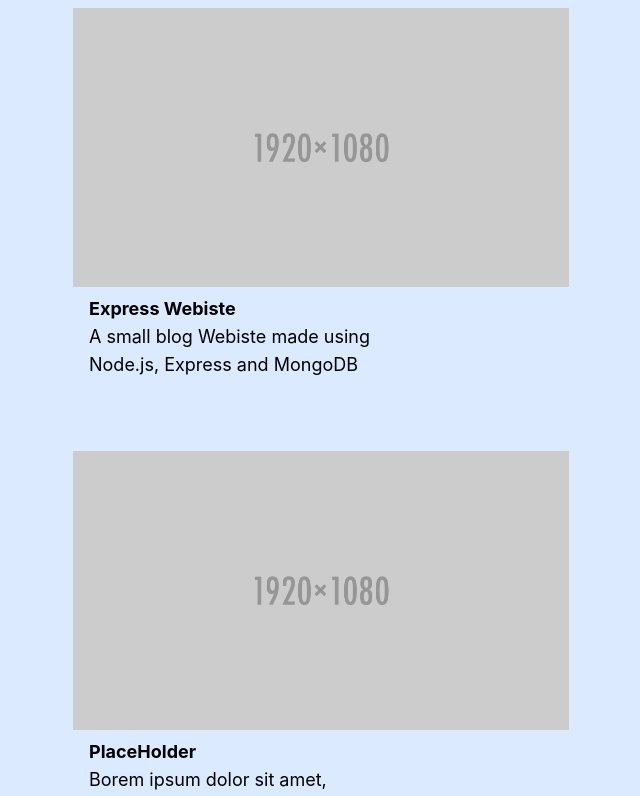
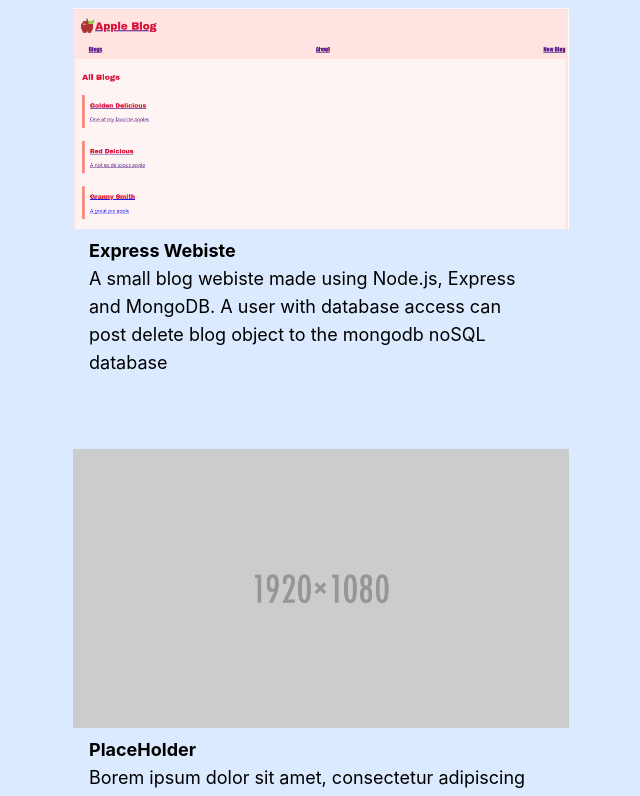
Before and after one commit to Koj101/portfolio-website, a React (Vite) app in the folder my portfolio/: page / in a window 1280 px wide. Shown: the part 1239-2035 px from the top of the page, without its empty margins (319-959 px from the left). Built offline with nearby package versions, Linux system fonts and the light colour scheme.

Commit message:
Added image for express website project

```diff
--- a/my portfolio/src/ProjectList.jsx
+++ b/my portfolio/src/ProjectList.jsx
@@ -9,9 +9,9 @@ function Carsouel({ slides }) {
             key={s.id}
             src={s.img}
           ></img>
-          <div className="px-2 md:px-6">
+          <div className="px-2 md:px-6 ">
             <h1 class=" text-sm md:text-lg font-bold">{s.name}</h1>
-            <p class=" text-sm md:text-lg w-xs">{s.description}</p>
+            <p class=" text-sm w-xs md:text-lg md:w-md">{s.description}</p>
           </div>
         </div>
       ))}
--- a/my portfolio/src/Projects.jsx
+++ b/my portfolio/src/Projects.jsx
@@ -1,15 +1,16 @@
 import { useState } from "react";
 import Carsouel from "./ProjectList";
 import project0 from "./assets/placeholderImg.png";
+import blogImg from "./assets/AppleBlog1.png";
 
 function Projects() {
   let projects = [
     {
       id: 0,
       name: "Express Webiste",
-      img: project0,
+      img: blogImg,
       description:
-        "A small blog Webiste made using Node.js, Express and MongoDB",
+        "A small blog webiste made using Node.js, Express and MongoDB. A user with database access can post delete blog object to the mongodb noSQL database",
     },
     {
       id: 1,
```
Also changed, not shown: my portfolio/src/assets/AppleBlog1.png (added).
